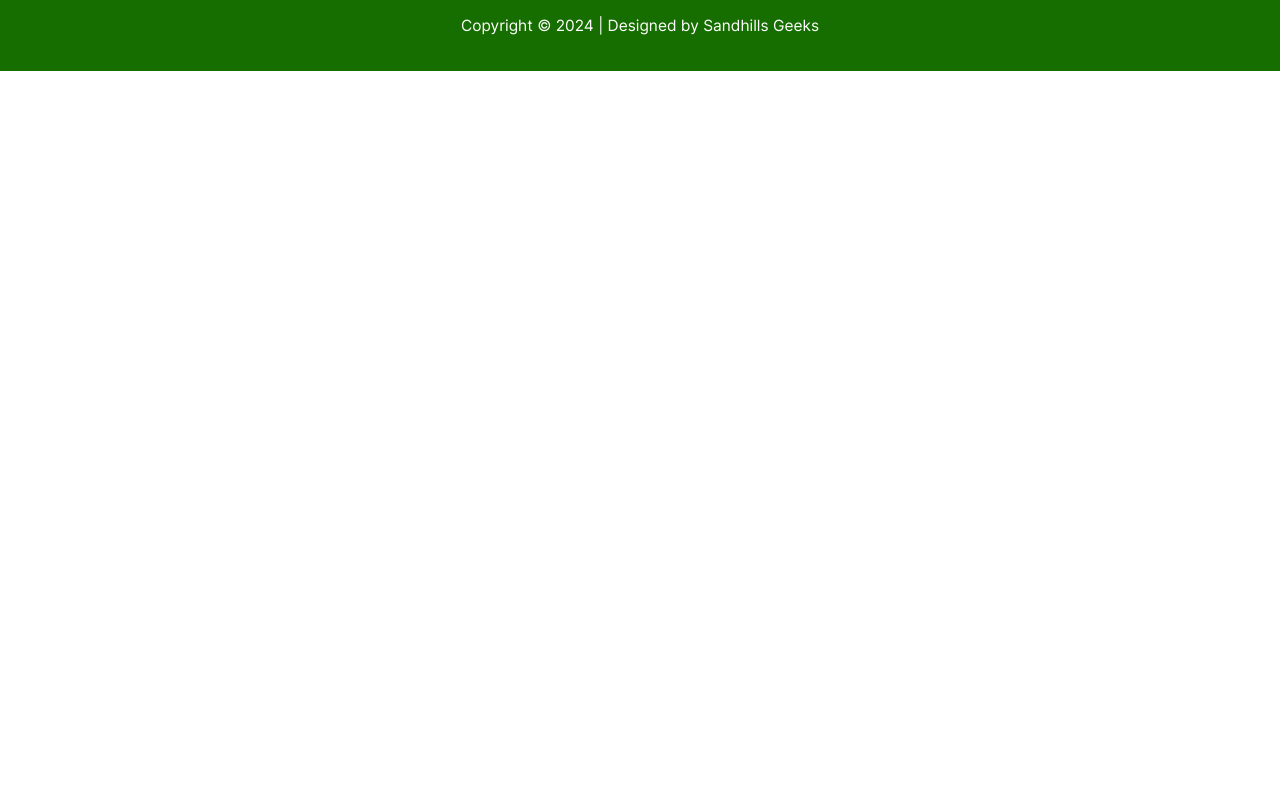
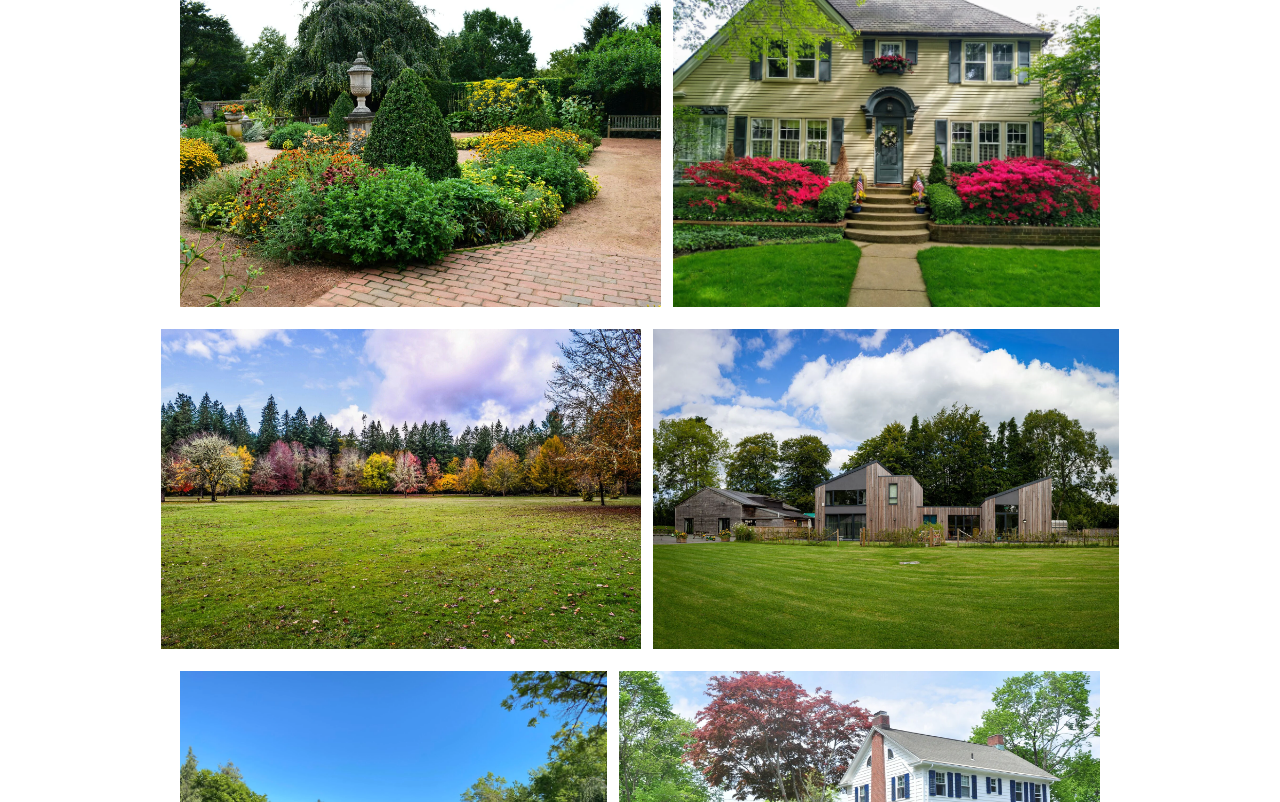
Before and after one commit to Everything-In-Sync/Serene-Gardens, a plain HTML site: page gallery.html in a window 1280 px wide. Shown: the part 1189-1991 px from the top of the page. Before the commit the page ends 1260 px from the top, so only its background shows below. Drawn offline with Linux system fonts and the light colour scheme.

Commit message:
formatting

```diff
--- a/gallery.html
+++ b/gallery.html
@@ -161,5 +161,6 @@
 <script type="module" src="assets/js/contact.js"></script>
 <script type="module" src="assets/js/variables.js"></script>
 <script type="module" src="assets/js/sections.js"></script>
+<script type="module" src="assets/js/gallery.js"></script>
   </body>
 </html>
```
Also changed, not shown: 3 other files.
